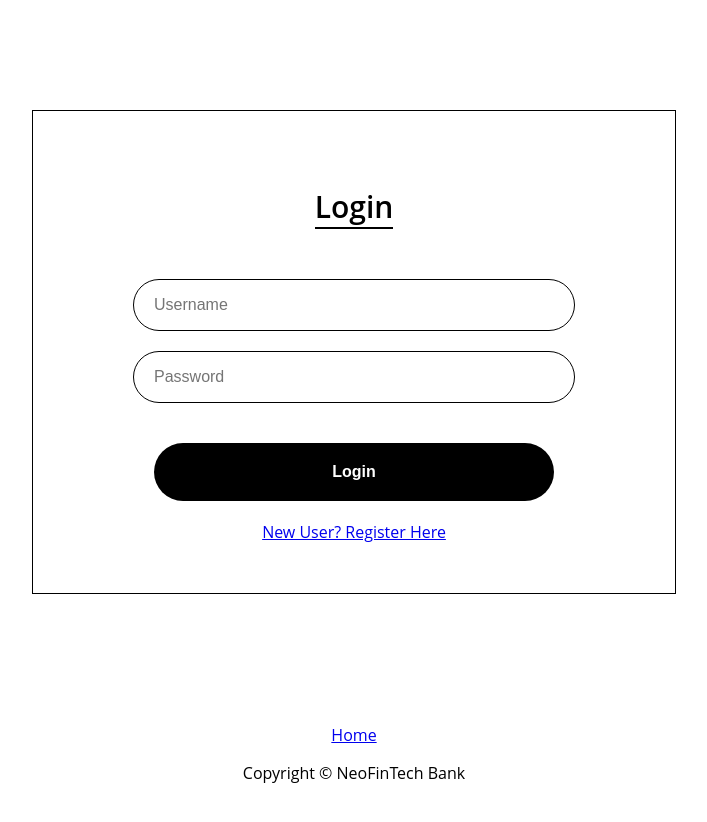
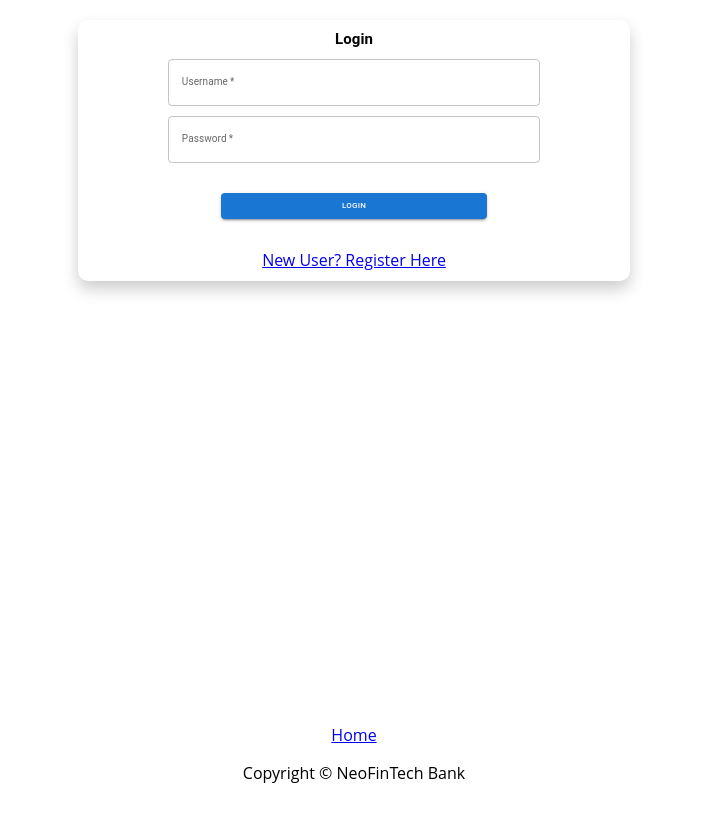
Before and after one commit to BANK-APP-GROUP-4/frontend, a React (Create React App) app: page /customer/login in a window 1280 px wide. Shown: the top 822 px of the page, without its empty margins (286-993 px from the left). Built offline with nearby package versions, Linux system fonts and the light colour scheme.

Commit message:
Update LoginScreen.js

```diff
--- a/src/screens/LoginScreen.js
+++ b/src/screens/LoginScreen.js
@@ -1,58 +1,66 @@
-import React, { useState } from 'react';
-import { Link } from 'react-router-dom';
-import {LoginService} from '../actions/CustomerActions';
-import Footer from '../components/Footer';
-const LoginForm = () => {
-  const [username, setUsername] = useState('');
-  const [password, setPassword] = useState('');
-  if (localStorage.getItem('auth_token')) {
-    window.location.href = '/customer/dashboard';
-  }
-  const handleLogin = async (e) => {
+import React, { useState } from "react";
+import { Link } from "react-router-dom";
+import { Container, Typography, TextField, Button, Box } from "@mui/material";
+import Footer from "../components/Footer";
+
+const LoginScreen = () => {
+    const [username, setUsername] = useState("");
+    const [password, setPassword] = useState("");
+
+    const handleLogin = (e) => {
         e.preventDefault();
-
-    try {
-      const response = await LoginService.login(username, password);
-      if (response.status === "success") {
-        localStorage.setItem('auth_token', response.token);
-        // localStorage.setItem('customer_details', JSON.stringify(response.customer_details));
-        // localStorage.setItem('account_details', JSON.stringify(response.account_details));
-        window.location.href = '/customer/dashboard';
-      }
-      else{
-        alert(response.message);
-      }
-
-    } catch (error) {
-
-    }
+        // Add your login logic here
     };
 
     return (
-    <div>
-      <div className='form-container'>
+        <Container maxWidth="sm">
+            <Box
+                sx={{
+                    marginTop: "2rem",
+                    padding: "1rem",
+                    boxShadow: "0px 8px 16px rgba(0, 0, 0, 0.2)",
+                    backgroundColor: "#fff",
+                    borderRadius: "10px",
+                }}
+            >
+                <Typography variant="h4" style={{ fontWeight: "bold", marginBottom: "1rem", fontSize: "1.5rem" }}>
+                    Login
+                </Typography>
                 <form onSubmit={handleLogin}>
-      <h2>Login</h2>
-
-        <input
+                    <TextField
+                        fullWidth
+                        label="Username"
                         type="text"
-          placeholder="Username"
                         value={username}
                         onChange={(e) => setUsername(e.target.value)}
+                        required
+                        sx={{ marginBottom: "1rem", width: "70%", height: "70%" }}
                     />
-        <input
+                    <TextField
+                        fullWidth
+                        label="Password"
                         type="password"
-          placeholder="Password"
                         value={password}
                         onChange={(e) => setPassword(e.target.value)}
+                        required
+                        sx={{ marginBottom: "1rem", width: "70%", height: "70%" }}
                     />
-        <button className='form-container-btn' type="submit">Login</button>
-        <Link to='/customer/register'>New User? Register Here</Link>
+                    <Button
+                        type="submit"
+                        variant="contained"
+                        color="primary"
+                        sx={{ marginTop: "20px", width: "50%", margin: "20px auto", fontSize: "0.8rem" }}
+                    >
+                        Login
+                    </Button>
+                    <Link to="/customer/register" style={{ display: "block", textAlign: "center", marginTop: "1rem" }}>
+                        New User? Register Here
+                    </Link>
                 </form>
-    </div>
+            </Box>
             <Footer />
-    </div>
+        </Container>
     );
 };
 
-export default LoginForm;
+export default LoginScreen;
```
Lines whose indentation alone changed are shown as unchanged.
